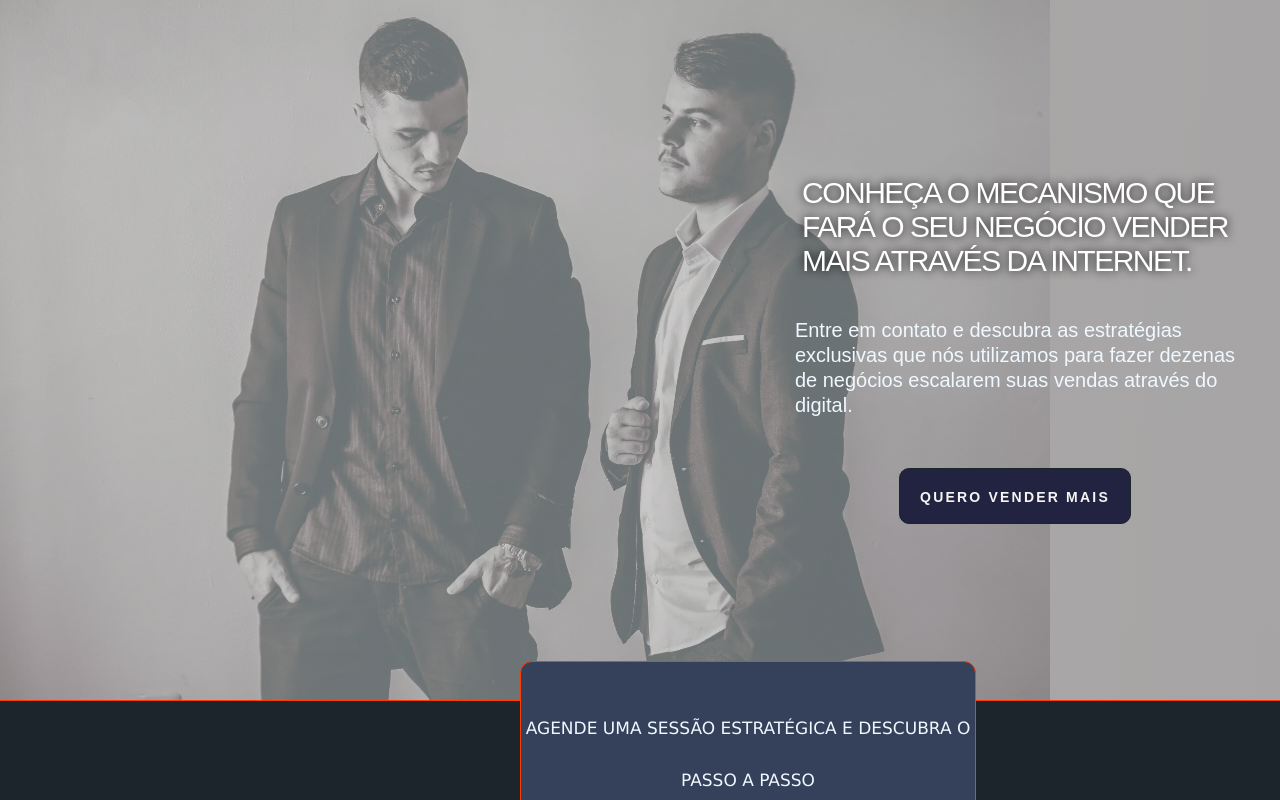
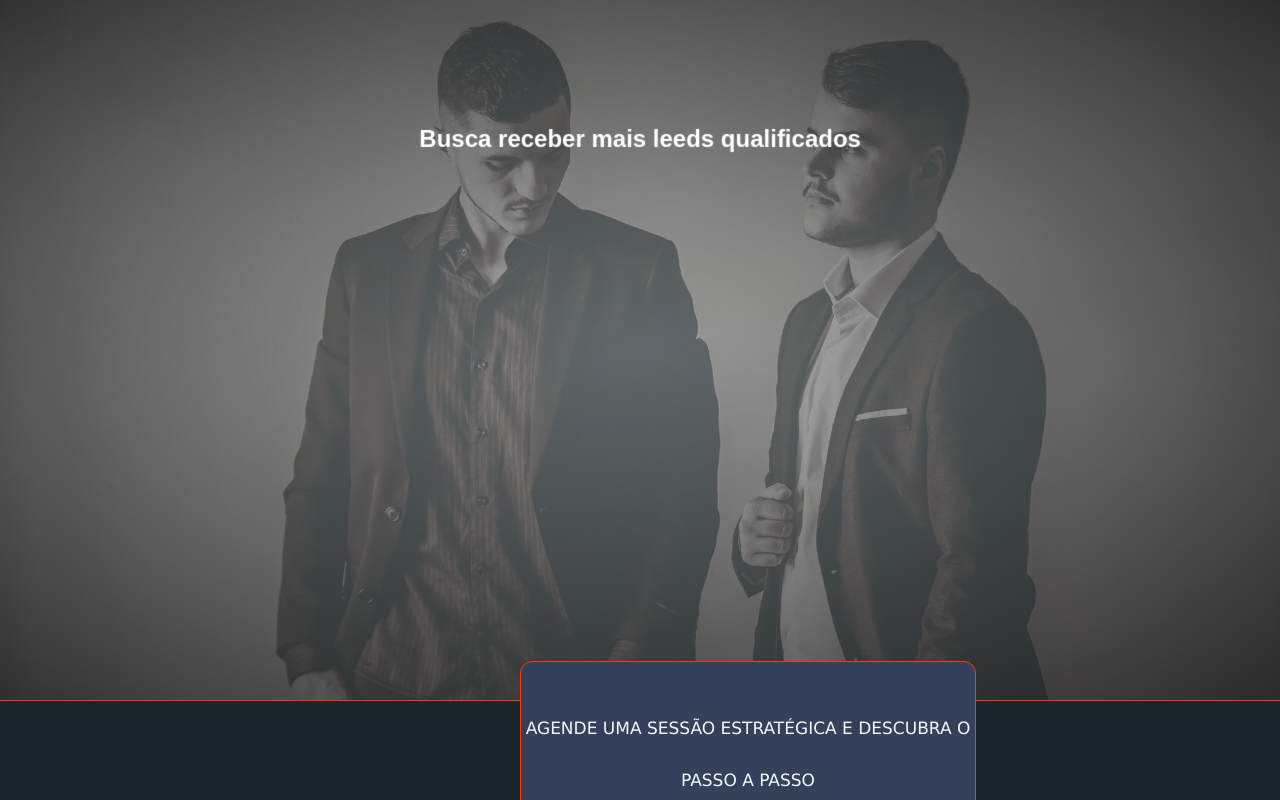
Before and after one commit to correaa1/AgenciaRossProject, a React (Vite) app: page / in a window 1280 px wide. Shown: the top 800 px of the page. Built offline with nearby package versions, Linux system fonts and the light colour scheme.

Commit message:
text inicial com transition

```diff
--- a/src/pages/Home/index.jsx
+++ b/src/pages/Home/index.jsx
@@ -11,15 +11,33 @@ return(
   <div id='container'>
       <div class='imagem'>
 
+
     <div className='containerTextInitial'>
+    <div class="sp-container">
+	<div class="sp-content">
+    <div class="sp-globe"></div>
+        <h2 className='frame-1'>
+    Se sua empresa fatura mais de R$30 mil reais
+    </h2>
+      <h2 className='frame-2'>
+      Busca ter previsibilidade nas vendas
+       </h2>
+       <h2 className='frame-3'>Busca receber mais leeds qualificados</h2>
+        <h2 className='frame-4'>Nós vamos te ajudar</h2>
 
-        <h2 className='textoImgCaps'>
-    CONHEÇA O MECANISMO QUE <br/> FARÁ O SEU NEGÓCIO VENDER<br/> MAIS ATRAVÉS DA INTERNET.
-    </h2>
-      <h2 className='textoImg'>
-      Entre em contato e descubra as estratégias <br/>exclusivas que nós utilizamos para fazer dezenas <br/> de negócios escalarem suas vendas através do <br/>digital.
-       </h2>   <div className='containerButton1'>
+        <h2 class="frame-5">
+
+			<span><div className='imgRossInicio'/>Agencia Ross,&nbsp; </span>
+			<span> agende&nbsp;</span>
+			<span>um horario conosco.
+      <div className='containerButton1'>
         <button className='button1'>QUERO VENDER MAIS</button>
+				</div>
+
+      </span>
+
+		</h2>
+         </div>
        </div>
        </div>  </div>
 
--- a/src/pages/Home/styles.scss
+++ b/src/pages/Home/styles.scss
@@ -4,14 +4,17 @@
      flex-direction: column;
       border: none;
            background-image: linear-gradient( rgba(124, 121, 121, 0.6), rgba(104, 103, 103, 0.6));
+
     }
     .imagem{
-background-size: contain ;
+background-size: cover ;
 position: relative;
 width: 100%;
-      background-image: linear-gradient(to right, rgba(175, 170, 170, 0.6), rgba(160, 158, 158, 0.6)), url('/src/assets/img3.png');
+      background-image: linear-gradient(to right, rgba(175, 170, 170, 0.6), rgba(160, 158, 158, 0.6)), url('/src/assets/img3.png') ;
       background-repeat: no-repeat,;
-      border:none
+      border:none;
+      font-family: 'Barlow', sans-serif;
+
     }
 
     .containerTextInitial{
@@ -22,7 +25,8 @@ width: 100%;
       position: relative;
       justify-content: center;
       align-items: center;
-      padding-left: 750px;
+
+
     }
     h2.textoImgCaps{
       color: #fff;
@@ -32,9 +36,8 @@ width: 100%;
     letter-spacing: -1.5px;
     text-shadow: 0px 0px 10px #101010;
     position: relative;
+               }
 
-
-     }
     h2.textoImg{
      position: relative;
      color: aliceblue;
@@ -55,18 +58,20 @@ width: 100%;
     .containerButton1{
       padding-top:50px
     }
+
+
   .button1{
     background-color:#212341;
     border-radius: 10px;
-    width: 100%;
-    height: 7vh;
+    width: 70%;
+    height: 6.5vh;
     font-family: "NEUSHARP", Sans-serif;
     font-size: 14px;
     font-weight: 600;
     letter-spacing: 2.2px;
     color:whitesmoke;
     border: 1px solid #1c252b;
-    padding: 20px;
+
   }
   .button1:hover{
     background-color: #5b5d66;
@@ -614,13 +619,19 @@ text-align: center;
   top:-30px
 }
 
-.containerForm2{
-      width: 100%;
-      background-color: #1c252b;
-        display: flex;
-       position: relative;
+.imgRossInicio{
+  background-image: url('/src/assets/logoRoss.png');
+  background-size: cover;
+  border-radius: 10px;
+  height:auto;
+  width: 180px;
+  position: relative;
+  margin-left: 150px;
+  padding: 65px;
 
-    }
+}
+
+
 
     //card das equipes
     @property --rotate {
@@ -712,3 +723,319 @@ text-align: center;
       font-weight: bold;
       margin-top: 2rem;
     }
+
+    h1.main, p.demos {
+      -webkit-animation-delay: 18s;
+      -moz-animation-delay: 18s;
+      -ms-animation-delay: 18s;
+      animation-delay: 18s;
+    }
+    .sp-container {
+      position: relative;
+
+      display: flex;
+      justify-content: center;
+      align-items: center;
+      padding-bottom: 250px;
+      width: 100%;
+      height: 100%;
+      z-index: 0;
+      background: -webkit-radial-gradient(rgba(0, 0, 0, 0.1), rgba(0, 0, 0, 0.3) 35%, rgba(0, 0, 0, 0.7));
+      background: -moz-radial-gradient(rgba(0, 0, 0, 0.1), rgba(0, 0, 0, 0.3) 35%, rgba(0, 0, 0, 0.7));
+      background: -ms-radial-gradient(rgba(0, 0, 0, 0.1), rgba(0, 0, 0, 0.3) 35%, rgba(0, 0, 0, 0.7));
+      background: radial-gradient(rgba(0, 0, 0, 0.1), rgba(0, 0, 0, 0.3) 35%, rgba(0, 0, 0, 0.7));
+    }
+    .sp-content {
+      position: relative;
+
+    }
+    .sp-container h2 {
+      position: relative;
+      padding-top: 60px;
+      font-size: 24px;
+      width: 100%;
+      text-align: center;
+      color: transparent;
+      -webkit-animation: blurFadeInOut 2s ease-in backwards;
+      -moz-animation: blurFadeInOut 2s ease-in backwards;
+      -ms-animation: blurFadeInOut 2s ease-in backwards;
+      animation: blurFadeInOut 2s ease-in backwards;
+    }
+    .sp-container h2.frame-1 {
+      -webkit-animation-delay: 0s;
+      -moz-animation-delay: 0s;
+      -ms-animation-delay: 0s;
+      animation-delay: 0s;
+    }
+    .sp-container h2.frame-2 {
+      -webkit-animation-delay: 3s;
+      -moz-animation-delay: 3s;
+      -ms-animation-delay: 3s;
+      animation-delay: 3s;
+    }
+    .sp-container h2.frame-3 {
+      -webkit-animation-delay: 6s;
+      -moz-animation-delay: 6s;
+      -ms-animation-delay: 6s;
+      animation-delay: 6s;
+    }
+    .sp-container h2.frame-4 {
+      -webkit-animation-delay: 9s;
+      -moz-animation-delay: 9s;
+      -ms-animation-delay: 9s;
+      animation-delay: 9s;
+    }
+    .sp-container h2.frame-5 {
+      -webkit-animation: none;
+      -moz-animation: none;
+      -ms-animation: none;
+      animation: none;
+      color: transparent;
+      text-shadow: 0px 0px 1px #fff;
+
+    }
+    .sp-container h2.frame-5 span {
+      -webkit-animation: blurFadeIn 3s ease-in 12s backwards;
+      -moz-animation: blurFadeIn 1s ease-in 12s backwards;
+      -ms-animation: blurFadeIn 3s ease-in 12s backwards;
+      animation: blurFadeIn 3s ease-in 12s backwards;
+      color: transparent;
+      text-shadow: 0px 0px 1px #fff;
+    }
+    .sp-container h2.frame-5 span:nth-child(2) {
+      -webkit-animation-delay: 13s;
+      -moz-animation-delay: 13s;
+      -ms-animation-delay: 13s;
+      animation-delay: 13s;
+    }
+    .sp-container h2.frame-5 span:nth-child(3) {
+      -webkit-animation-delay: 14s;
+      -moz-animation-delay: 14s;
+      -ms-animation-delay: 14s;
+      animation-delay: 14s;
+    }
+
+    .sp-globe {
+      position: absolute;
+      width: 282px;
+      height: 273px;
+      top: 50%;
+      margin: -137px 0 0 -141px;
+      background: transparent url(http://web-sonick.zz.mu/images/sl/globe.png) no-repeat top left;
+      -webkit-animation: fadeInBack 3.6s linear 14s backwards;
+      -moz-animation: fadeInBack 3.6s linear 14s backwards;
+      -ms-animation: fadeInBack 3.6s linear 14s backwards;
+      animation: fadeInBack 3.6s linear 14s backwards;
+      -ms-filter: "progid:DXImageTransform.Microsoft.Alpha(Opacity=30)";
+      filter: alpha(opacity=30);
+      opacity: 0.3;
+      -webkit-transform: scale(5);
+      -moz-transform: scale(5);
+      -o-transform: scale(5);
+      -ms-transform: scale(5);
+      transform: scale(5);
+    }
+    .sp-circle-link {
+      position: absolute;
+      left: 50%;
+      bottom: 100px;
+      margin-left: -50px;
+      text-align: center;
+      line-height: 100px;
+      width: 100px;
+      height: 100px;
+      background: #fff;
+      color: #3f1616;
+      font-size: 25px;
+      -webkit-border-radius: 50%;
+      -moz-border-radius: 50%;
+      border-radius: 50%;
+      -webkit-animation: fadeInRotate 1s linear 16s backwards;
+      -moz-animation: fadeInRotate 1s linear 16s backwards;
+      -ms-animation: fadeInRotate 1s linear 16s backwards;
+      animation: fadeInRotate 1s linear 16s backwards;
+      -webkit-transform: scale(1) rotate(0deg);
+      -moz-transform: scale(1) rotate(0deg);
+      -o-transform: scale(1) rotate(0deg);
+      -ms-transform: scale(1) rotate(0deg);
+      transform: scale(1) rotate(0deg);
+    }
+    .sp-circle-link:hover {
+      background: #85373b;
+      color: #fff;
+    }
+    /**/
+
+    @-webkit-keyframes blurFadeInOut {
+      0% {
+        opacity: 0;
+        text-shadow: 0px 0px 40px #fff;
+        -webkit-transform: scale(1.3);
+      }
+      20%, 75% {
+        opacity: 1;
+        text-shadow: 0px 0px 1px #fff;
+        -webkit-transform: scale(1);
+      }
+      100% {
+        opacity: 0;
+        text-shadow: 0px 0px 50px #fff;
+        -webkit-transform: scale(0);
+      }
+    }
+    @-webkit-keyframes blurFadeIn {
+      0% {
+        opacity: 0;
+        text-shadow: 0px 0px 40px #fff;
+        -webkit-transform: scale(1.3);
+      }
+      50% {
+        opacity: 0.5;
+        text-shadow: 0px 0px 10px #fff;
+        -webkit-transform: scale(1.1);
+      }
+      100% {
+        opacity: 1;
+        text-shadow: 0px 0px 1px #fff;
+        -webkit-transform: scale(1);
+      }
+    }
+    @-webkit-keyframes fadeInBack {
+      0% {
+        opacity: 0;
+        -webkit-transform: scale(0);
+      }
+      50% {
+        opacity: 0.4;
+        -webkit-transform: scale(2);
+      }
+      100% {
+        opacity: 0.2;
+        -webkit-transform: scale(5);
+      }
+    }
+    @-webkit-keyframes fadeInRotate {
+      0% {
+        opacity: 0;
+        -webkit-transform: scale(0) rotate(360deg);
+      }
+      100% {
+        opacity: 1;
+        -webkit-transform: scale(1) rotate(0deg);
+      }
+    }
+    /**/
+
+    @-moz-keyframes blurFadeInOut {
+      0% {
+        opacity: 0;
+        text-shadow: 0px 0px 40px #fff;
+        -moz-transform: scale(1.3);
+      }
+      20%, 75% {
+        opacity: 1;
+        text-shadow: 0px 0px 1px #fff;
+        -moz-transform: scale(1);
+      }
+      100% {
+        opacity: 0;
+        text-shadow: 0px 0px 50px #fff;
+        -moz-transform: scale(0);
+      }
+    }
+    @-moz-keyframes blurFadeIn {
+      0% {
+        opacity: 0;
+        text-shadow: 0px 0px 40px #fff;
+        -moz-transform: scale(1.3);
+      }
+      100% {
+        opacity: 1;
+        text-shadow: 0px 0px 1px #fff;
+        -moz-transform: scale(1);
+      }
+    }
+    @-moz-keyframes fadeInBack {
+      0% {
+        opacity: 0;
+        -moz-transform: scale(0);
+      }
+      50% {
+        opacity: 0.4;
+        -moz-transform: scale(2);
+      }
+      100% {
+        opacity: 0.2;
+        -moz-transform: scale(5);
+      }
+    }
+    @-moz-keyframes fadeInRotate {
+      0% {
+        opacity: 0;
+        -moz-transform: scale(0) rotate(360deg);
+      }
+      100% {
+        opacity: 1;
+        -moz-transform: scale(1) rotate(0deg);
+      }
+    }
+    /**/
+
+    @keyframes blurFadeInOut {
+      0% {
+        opacity: 0;
+        text-shadow: 0px 0px 40px #fff;
+        transform: scale(1.3);
+      }
+      20%, 75% {
+        opacity: 1;
+        text-shadow: 0px 0px 1px #fff;
+        transform: scale(1);
+      }
+      100% {
+        opacity: 0;
+        text-shadow: 0px 0px 50px #fff;
+        transform: scale(0);
+      }
+    }
+    @keyframes blurFadeIn {
+      0% {
+        opacity: 0;
+        text-shadow: 0px 0px 40px #fff;
+        transform: scale(1.3);
+      }
+      50% {
+        opacity: 0.5;
+        text-shadow: 0px 0px 10px #fff;
+        transform: scale(1.1);
+      }
+      100% {
+        opacity: 1;
+        text-shadow: 0px 0px 1px #fff;
+        transform: scale(1);
+      }
+    }
+    @keyframes fadeInBack {
+      0% {
+        opacity: 0;
+        transform: scale(0);
+      }
+      50% {
+        opacity: 0.4;
+        transform: scale(2);
+      }
+      100% {
+        opacity: 0.2;
+        transform: scale(5);
+      }
+    }
+    @keyframes fadeInRotate {
+      0% {
+        opacity: 0;
+        transform: scale(0) rotate(360deg);
+      }
+      100% {
+        opacity: 1;
+        transform: scale(1) rotate(0deg);
+      }
+    }
```
